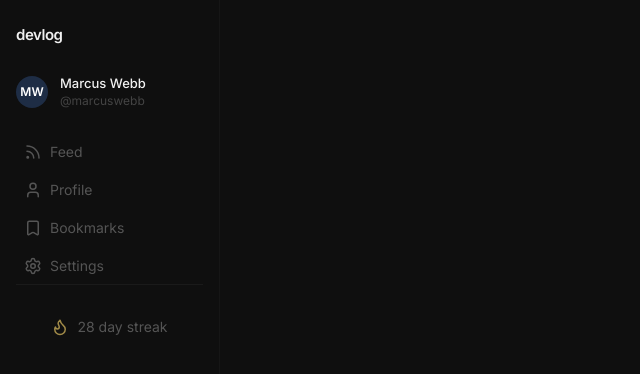
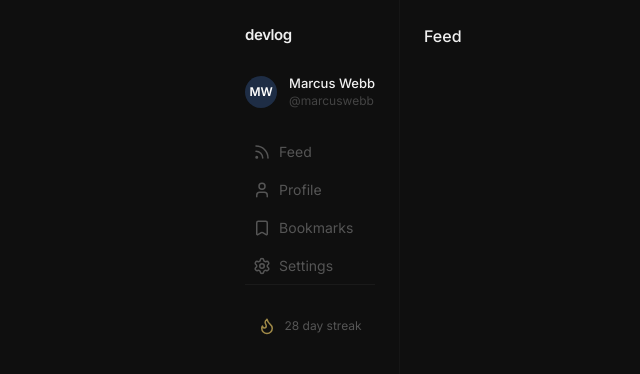
Before and after one commit to h3pixz/DevLog, a React (Vite) app: page /feed in a window 1280 px wide. Shown: the top 374 px of the page, without its empty margins (0-640 px from the left). Built offline with nearby package versions, Linux system fonts and the light colour scheme.

Commit message:
fix: feedpage layour

```diff
--- a/src/pages/FeedPage.tsx
+++ b/src/pages/FeedPage.tsx
@@ -14,11 +14,11 @@ export default function FeedPage() {
 
   return (
     <div>
-      <div className="max-w-1080 mx-auto grid grid-cols-[220px_1fr_248px] min-h-screen">
-        <aside
+      <div className="max-w-1080 mx-auto grid grid-cols-[400px_1fr_400px] min-h-screen">
+        <aside className="justify-self-end"
           style={{
             borderRight: "1px solid #161616",
-            padding: "24px 16px",
+            padding: "24px",
             position: "sticky",
             top: 0,
             height: "100vh",
@@ -57,6 +57,7 @@ export default function FeedPage() {
                 fontWeight: 600,
                 flexShrink: 0,
               }}
+              className="cursor-pointer"
             >
               {entries[0].author.initials}
             </div>
@@ -100,10 +101,14 @@ export default function FeedPage() {
           <div style={{ marginTop: "auto", paddingTop: 32, borderTop: "1px solid #1A1A1A", marginLeft: 0 }}>
             <div className="flex items-center gap-2 justify-center" style={{ padding: "0 10px" }}>
               <Flame size={18} style={{ color: "#A08A48" }} />
-              <span className="text-sm text-[#555555]">28 day streak</span>
+              <span className="text-xs text-[#555555]">28 day streak</span>
             </div>
           </div>
         </aside>
+
+        <main className="border-r-1 border-[#161616] p-6">
+            <h2 className="text-base">Feed</h2>
+        </main>
       </div>
     </div>
   );
```
